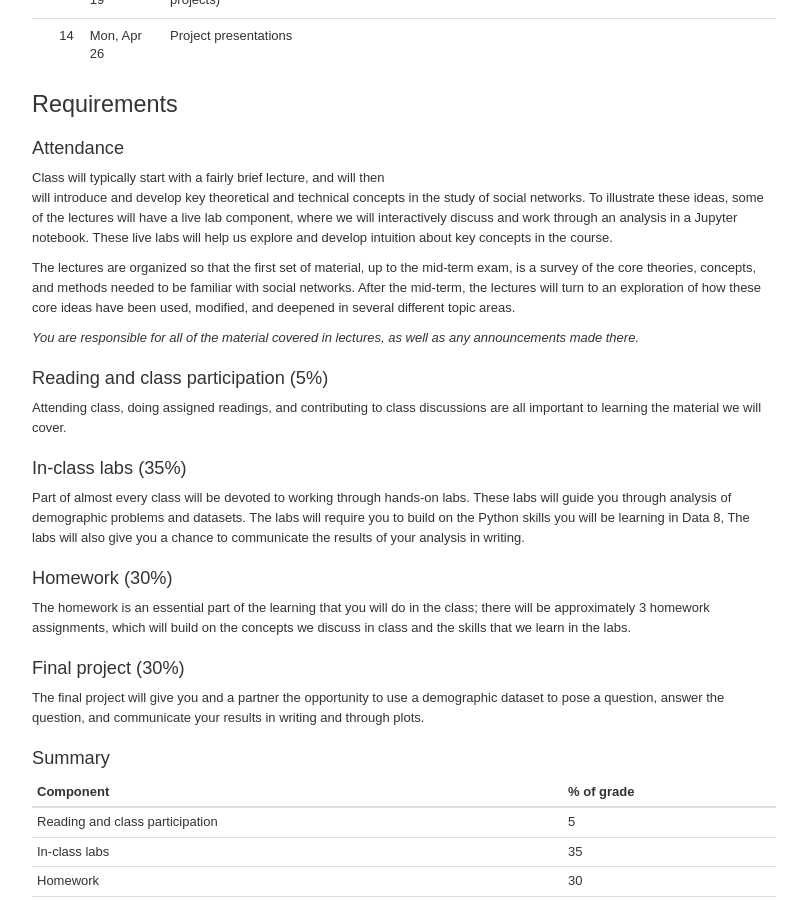
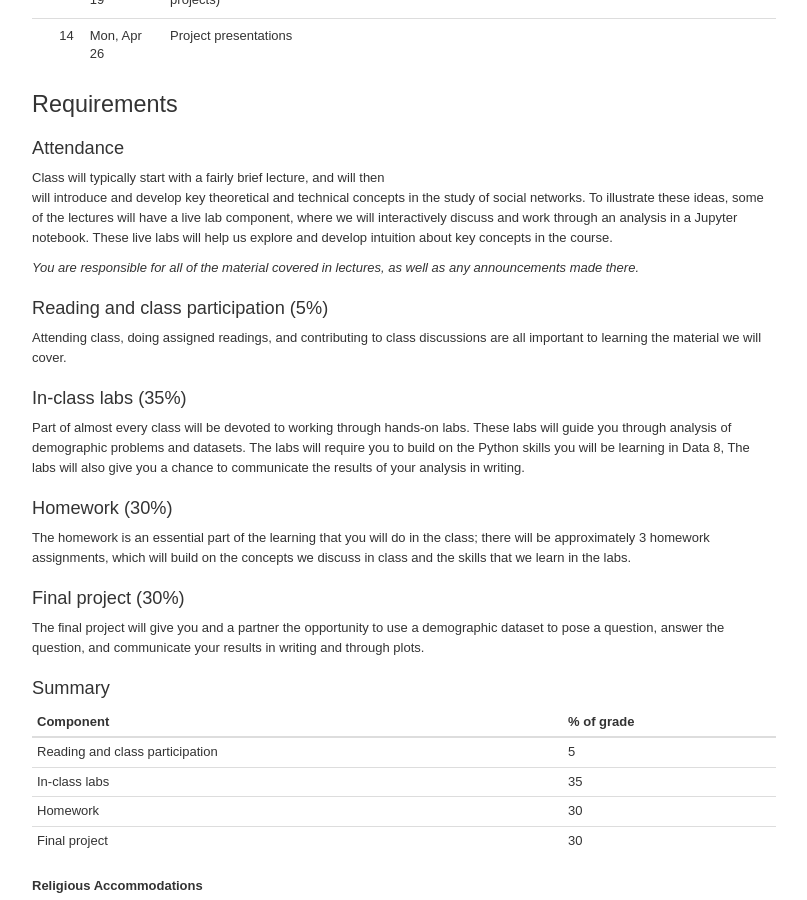
Before and after one commit to dfeehan/dfeehan.github.io, a Jekyll site: the page teaching/2021sp_data88.html, which Jekyll copies as it is, in a window 1280 px wide and 900 px high, scrolled down 1198 px. Shown: the whole window, without its empty margins (236-1043 px from the left). Built offline with Jekyll 4.4.1, drawn with Linux system fonts in a browser that asks for light colours.

```diff
--- a/teaching/2021sp_data88.html
+++ b/teaching/2021sp_data88.html
@@ -1040,7 +1040,6 @@
 <h3>Attendance</h3>
 <p>Class will typically start with a fairly brief lecture, and will then<br />
 will introduce and develop key theoretical and technical concepts in the study of social networks. To illustrate these ideas, some of the lectures will have a live lab component, where we will interactively discuss and work through an analysis in a Jupyter notebook. These live labs will help us explore and develop intuition about key concepts in the course.</p>
-<p>The lectures are organized so that the first set of material, up to the mid-term exam, is a survey of the core theories, concepts, and methods needed to be familiar with social networks. After the mid-term, the lectures will turn to an exploration of how these core ideas have been used, modified, and deepened in several different topic areas.</p>
 <p><em>You are responsible for all of the material covered in lectures, as well as any announcements made there.</em></p>
 </div>
 <div id="reading-and-class-participation-5" class="section level3">
```
